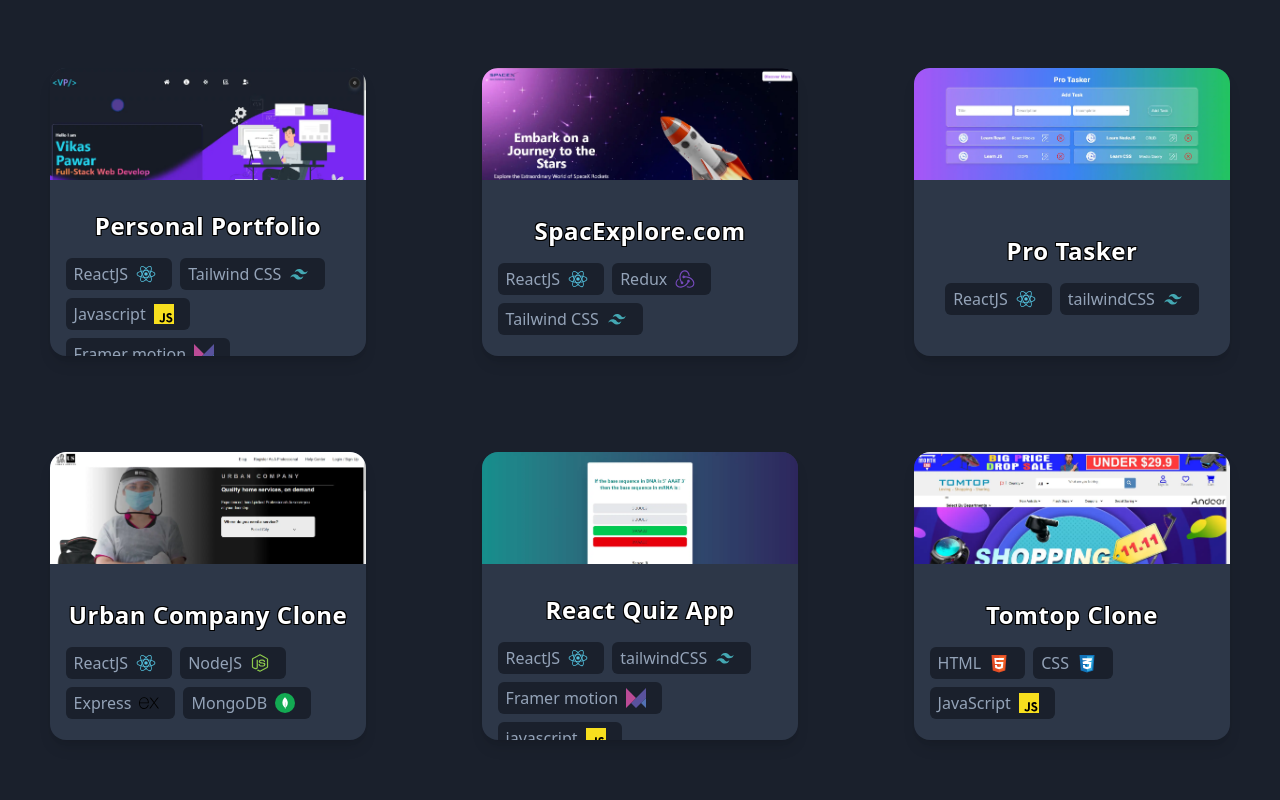
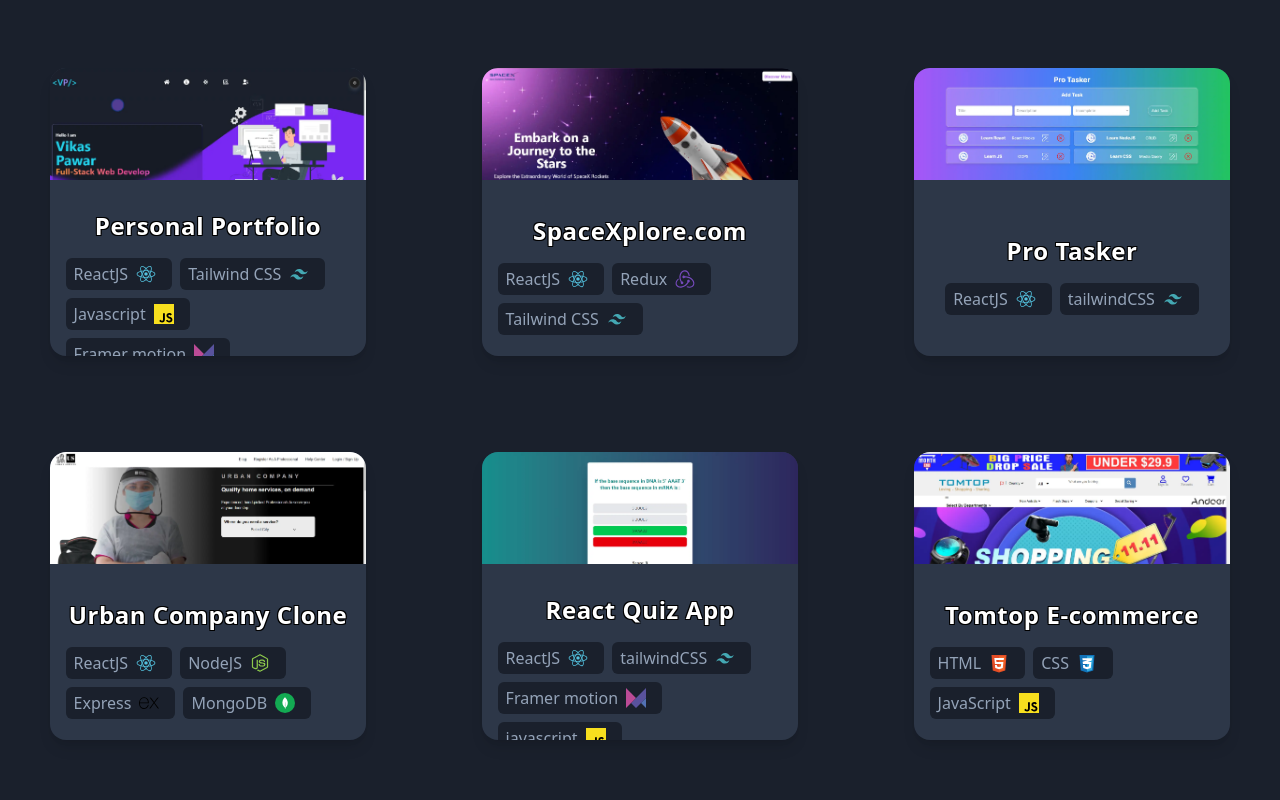
Before and after one commit to VikasSpawar/web-dev-pawar, a React (Vite) app: page / in a window 1280 px wide. Shown: the part 2980-3780 px from the top of the page. Built offline with nearby package versions, Linux system fonts and the light colour scheme.

Commit message:
Update project titles in portfolioList

```diff
--- a/src/Constants/data.js
+++ b/src/Constants/data.js
@@ -308,7 +308,7 @@
 export const portfolioList = [
   {
     title: "AudioTex",
-    subtitle: "ReactJS, Tailwind CSS, Supabase, NodeJS, Express",
+    subtitle: "ReactJS, Tailwind CSS, Supabase, NodeJS",
     img: '/assets/images/AudioTex.webp',
     link:'https://audiotex-kappa.vercel.app/',
     git_repo:'https://github.com/VikasSpawar/audiotex',
@@ -316,7 +316,7 @@
       "A real-time platform that converts live speech and audio files into text using AI." // Description with placeholders
   },
   {
-    title: "Razer.com Clone",
+    title: "Razer Ecommerce",
     subtitle: " MongoDB, Express, ReactJS, NodeJS",
     img: '/assets/images/Razer-clone-homepage.webp',
     link:'https://razer-clone-beta.vercel.app/',
@@ -343,7 +343,7 @@
       "Personal Portfolio build with ReactJS,Tailwind CSS, Javascript and Framer motion " // Description with placeholders
   },
   {
-  title: "SpacExplore.com",
+  title: "SpaceXplore.com",
   subtitle: "ReactJS,Redux,Tailwind CSS",
   img: '/assets/images/spacexplore-homepage.webp',
   link: 'https://spacexplore.vercel.app/',
@@ -382,7 +382,7 @@
       "A responsive quiz application built with React, Tailwind CSS, and Framer Motion, offering interactive quizzes with smooth animations and a modern UI." // Description with functionalities
   },
   {
-    title: "Tomtop Clone",
+    title: "Tomtop E-commerce",
     subtitle: "HTML,CSS, JavaScript",
     img: '/assets/images/Tomtop-clone-homepage.webp',
     link:'https://frolicking-sprite-ca94e3.netlify.app/',
```
